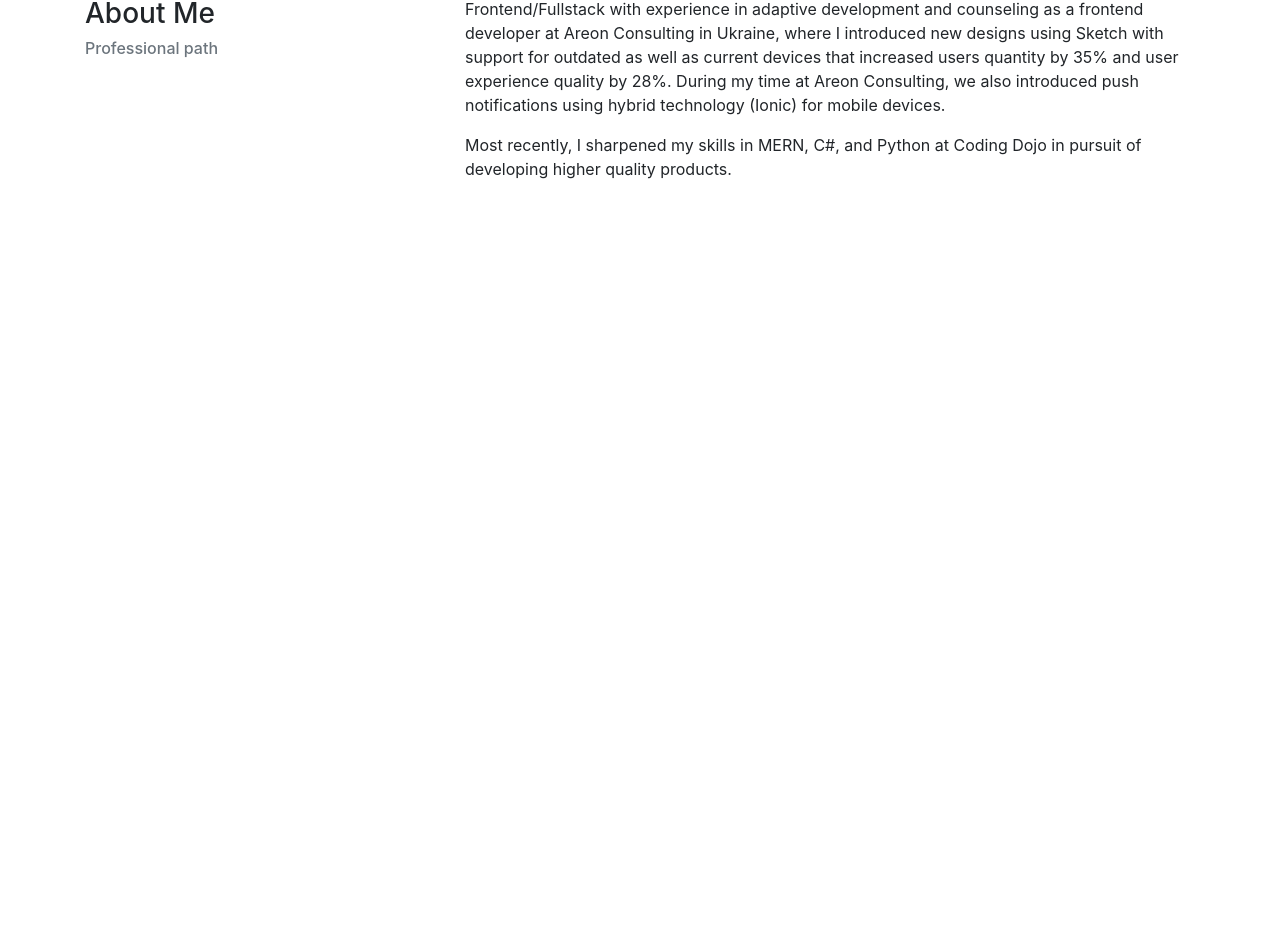
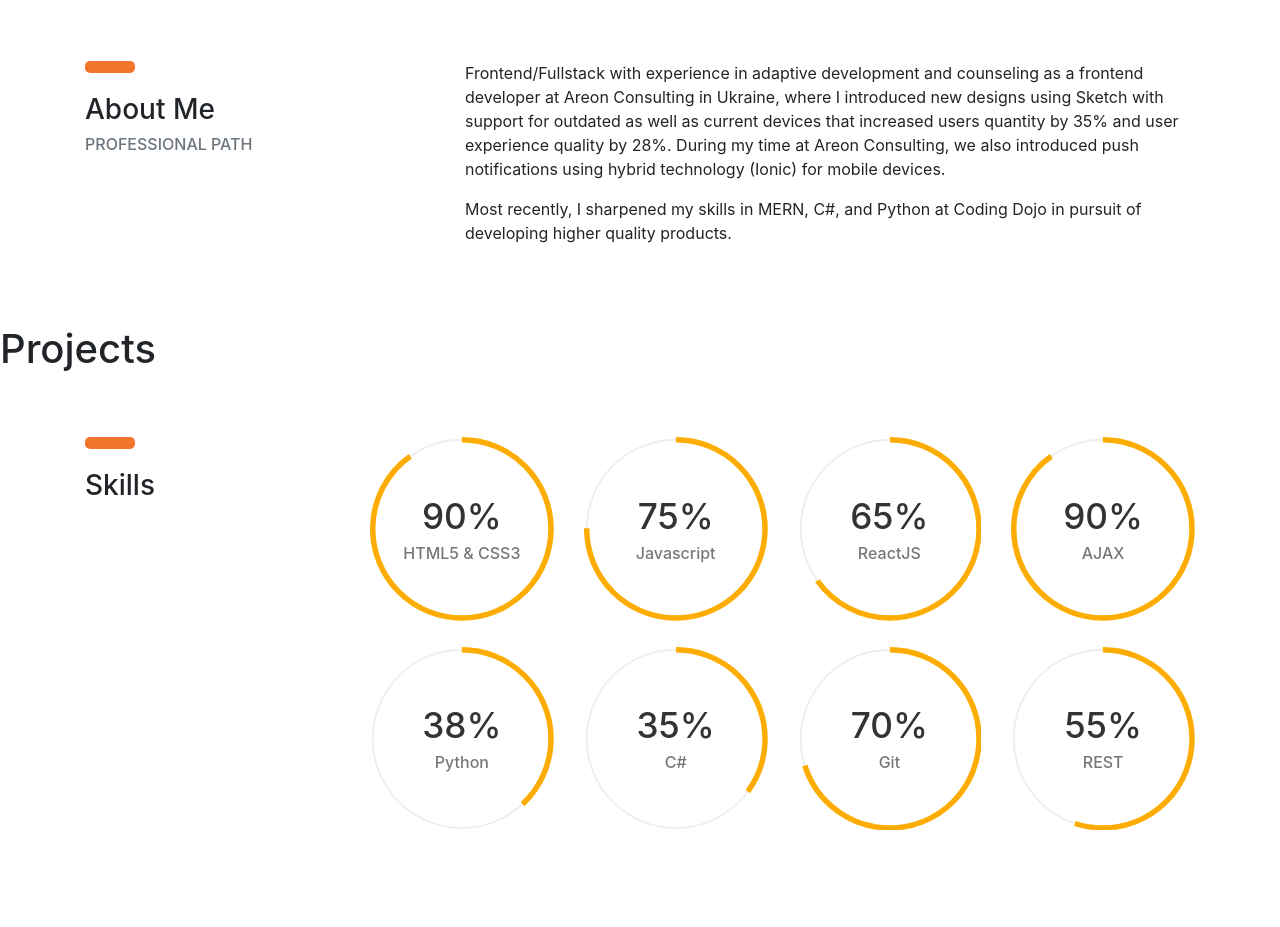
Before and after one commit to denys-glu/my-portfolio, a React (Create React App) app: page / in a window 1280 px wide. Shown: the part 651-1578 px from the top of the page. Before the commit the page ends 848 px from the top, so only its background shows below. Built offline with nearby package versions, Linux system fonts and the light colour scheme.

Commit message:
added future sections spots

```diff
--- a/src/App.jsx
+++ b/src/App.jsx
@@ -6,6 +6,9 @@ import './App.css';
 import Header from './components/Header/Header';
 import Main from './components/Main/Main';
 import AboutMe from './components/AboutMe/AboutMe';
+import Skills from './components/Skills/Skills';
+import Projects from './components/Projects/Projects';
+import Footer from './components/Footer/Footer';
 
 
 
@@ -17,8 +20,17 @@ const App = () => {
       <section id="main-section">
         <Main />
       </section>
-      <section id="about-me">
+      <section id="about-me" className="mr-top-4rm">
         <AboutMe />
+      </section>
+      <section id="projects" className="mr-top-4rm">
+        <Projects />
+      </section>
+      <section id="skills" className="mr-top-4rm">
+        <Skills />
+      </section>
+      <section id="footer" className="mr-top-4rm">
+        <Footer />
       </section>
     </React.Fragment>
   )
--- /dev/null
+++ b/src/components/Footer/Footer.jsx
@@ -0,0 +1,11 @@
+import React from 'react'
+
+const Footer = () => {
+  return (
+    <div>
+      <h1>Footer</h1>
+    </div>
+  )
+}
+
+export default Footer
--- /dev/null
+++ b/src/components/Projects/Projects.jsx
@@ -0,0 +1,11 @@
+import React from 'react'
+
+const Projects = () => {
+  return (
+    <div>
+      <h1>Projects</h1>
+    </div>
+  )
+}
+
+export default Projects
--- a/src/index.css
+++ b/src/index.css
@@ -1,15 +1,37 @@
 .yellow-text {
   color: #EAC435
 }
+
 .red-text {
   color: #CA054D
 }
+
 .black-text {
   color: #242325
 }
+
 .orange-text {
   color: #F3752B
 }
+
 .orange-purple {
   color: #5F5AA2
 }
+
+.heading-line:before {
+  content: "";
+  height: 12px;
+  width: 50px;
+  border-radius: 5px;
+  margin-bottom: 20px;
+  display: block;
+  background-color: #F3752B;
+}
+
+.uppercase {
+  text-transform: uppercase;
+}
+
+.mr-top-4rm {
+  margin-top: 4rem;
+}
```
Also changed, not shown: 1 other file (tests, documents, lock files or other folders).
